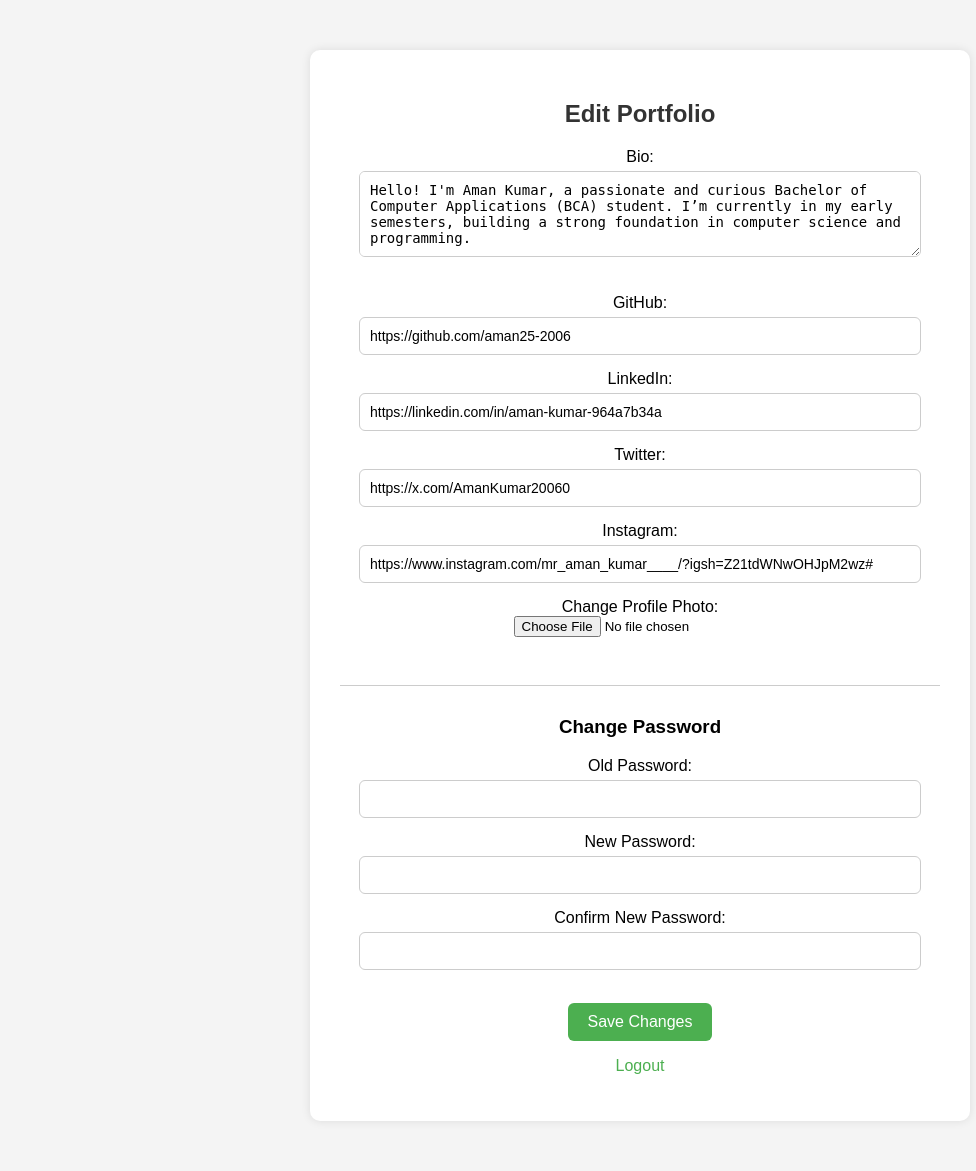
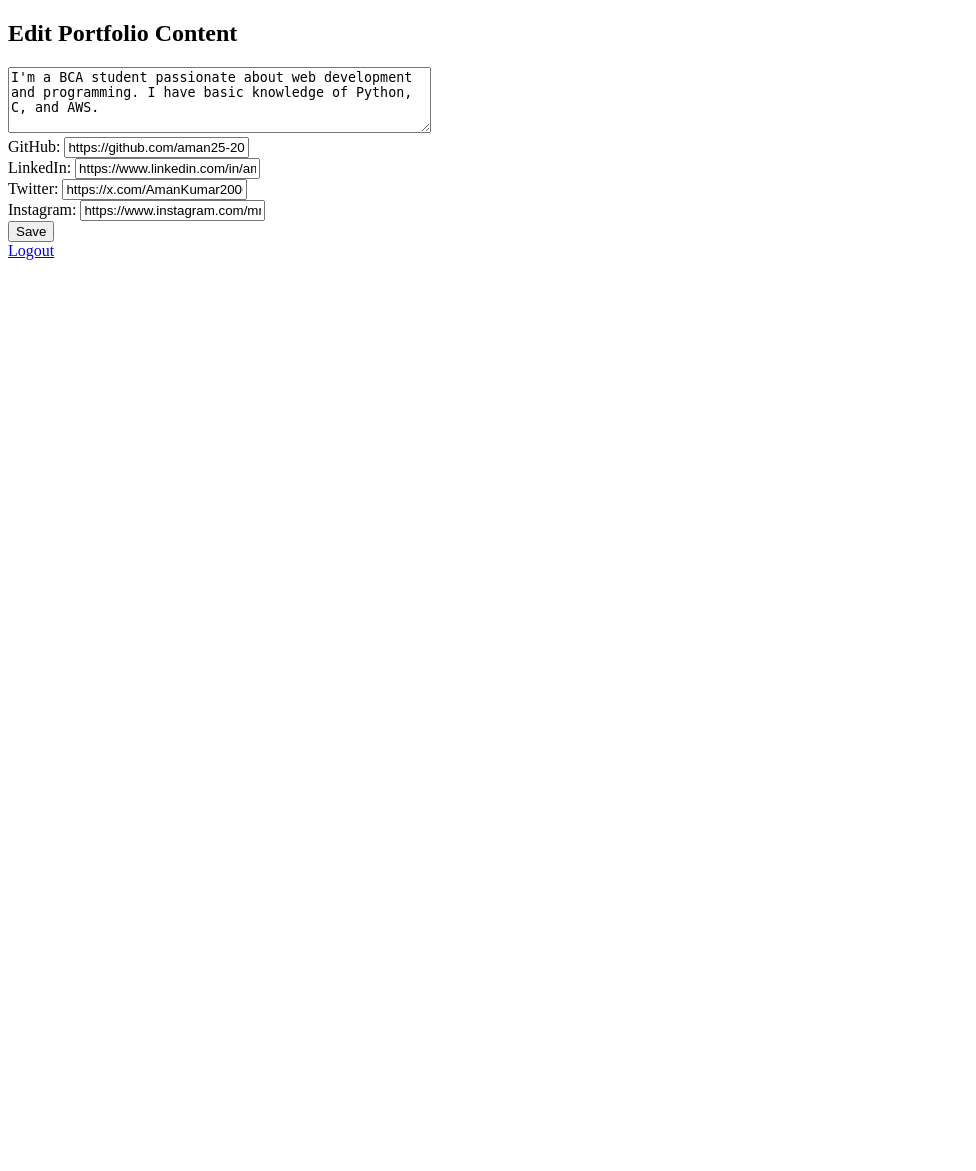
Before and after one commit to aman25-2006/aman25-2006.github.io, a Flask app: page /dashboard in a window 1280 px wide. Shown: the whole page, without its empty margins (0-976 px from the left). After the commit the page ends 260 px from the top, so only its background shows below. Run offline with Flask 3, Linux system fonts and the light colour scheme; the visitor is signed in with stand-in values (Sample User, id 1).

Commit message:
Your Message

```diff
--- a/app.py
+++ b/app.py
@@ -3,30 +3,23 @@ import json
 from werkzeug.security import generate_password_hash, check_password_hash
 
 app = Flask(__name__)
-app.secret_key = 'your_secret_key_here'  # Change this to something strong
+app.secret_key = 'your_secret_key_here'
 
-# Load data from JSON file
 def load_data():
     with open('data.json', 'r') as f:
         return json.load(f)
 
-# Save data to JSON file
 def save_data(data):
     with open('data.json', 'w') as f:
         json.dump(data, f, indent=4)
 
-# Replace this with a hashed password
 admin_password_hash = generate_password_hash("aman1234")
 
-# ------------------- Routes -------------------
-
-# Home Page
 @app.route('/')
 def index():
     data = load_data()
     return render_template('index.html', data=data)
 
-# Admin Login
 @app.route('/admin', methods=['GET', 'POST'])
 def admin():
     if request.method == 'POST':
@@ -38,7 +31,6 @@ def admin():
             return render_template('admin.html', error="Incorrect password")
     return render_template('admin.html')
 
-# Dashboard to Update Info
 @app.route('/dashboard', methods=['GET', 'POST'])
 def dashboard():
     if not session.get('admin'):
@@ -53,15 +45,12 @@ def dashboard():
         data['instagram'] = request.form['instagram']
         save_data(data)
         return redirect(url_for('index'))
-
     return render_template('dashboard.html', data=data)
 
-# Logout Admin
 @app.route('/logout')
 def logout():
     session.pop('admin', None)
     return redirect(url_for('index'))
 
-# ------------------- Main -------------------
 if __name__ == '__main__':
     app.run(debug=True)
--- a/data.json
+++ b/data.json
@@ -1,8 +1,8 @@
 {
-    "bio": "Hello! I'm Aman Kumar, a passionate and curious Bachelor of Computer Applications (BCA) student. I\u2019m currently in my early semesters, building a strong foundation in computer science and programming.\r\n\r\nI have hands-on experience with Python and C, and I\u2019m comfortable working on logic-building, basic data structures, and problem-solving tasks. Alongside this, I\u2019ve started exploring the basics of cloud computing and have a growing interest in AWS (Amazon Web Services) and how cloud platforms can power real-world applications.\r\n\r\nI'm actively looking for opportunities \u2014 workshops, internships, or collaborations \u2014 that help me apply what I\u2019m learning in college to practical, real-world scenarios.\r\n\r\nApart from academics, I enjoy staying updated with the latest in tech, participating in coding challenges, and working on personal growth.\r\n\r\n",
-    "github": "https://github.com/aman25-2006",
-    "linkedin": "https://linkedin.com/in/aman-kumar-964a7b34a",
-    "twitter": "https://x.com/AmanKumar20060",
-    "instagram": "https://www.instagram.com/mr_aman_kumar____/?igsh=Z21tdWNwOHJpM2wz#",
-    "photo": "WhatsApp_Image_2025-06-10_at_11.22.01_AM.jpeg"
+  "name": "Aman Kumar",
+  "bio": "I'm a BCA student passionate about web development and programming. I have basic knowledge of Python, C, and AWS.",
+  "github": "https://github.com/aman25-2006",
+  "linkedin": "https://www.linkedin.com/in/aman-kumar-964a7b34a/",
+  "twitter": "https://x.com/AmanKumar20060",
+  "instagram": "https://www.instagram.com/mr_aman_kumar__?igsh=Z21tdWNwOHJpM2wz"
 }
--- a/static/style.css
+++ b/static/style.css
@@ -1,89 +1,33 @@
 body {
-  font-family: Arial, sans-serif;
-  background: #f4f4f4;
-  margin: 0;
-  padding: 0;
+  font-family: sans-serif;
   text-align: center;
+  background-color: #f9f9f9;
 }
 
 .container {
+  padding: 20px;
   max-width: 600px;
-  margin: 50px auto;
-  background: #fff;
-  padding: 30px;
-  box-shadow: 0 0 10px rgba(0,0,0,0.1);
-  border-radius: 10px;
-}
-
-h1, h2 {
-  color: #333;
+  margin: auto;
 }
 
 .profile-img {
   width: 150px;
-  height: 150px;
   border-radius: 50%;
-  object-fit: cover;
-  border: 4px solid #4caf50;
-  margin-bottom: 20px;
-}
-
-.bio {
-  font-size: 16px;
-  color: #555;
   margin-bottom: 20px;
 }
 
 .social-icons a {
-  margin: 0 10px;
+  margin: 10px;
   font-size: 24px;
-  color: #555;
-  text-decoration: none;
-  transition: color 0.3s ease;
+  color: #000;
 }
 
-.social-icons a:hover {
-  color: #4caf50;
+.bio {
+  font-size: 18px;
+  margin-bottom: 20px;
 }
 
-input[type="text"],
-input[type="url"],
-input[type="password"],
-textarea {
-  width: 90%;
-  padding: 10px;
-  margin-top: 5px;
-  margin-bottom: 15px;
-  border: 1px solid #ccc;
-  border-radius: 6px;
-  font-size: 14px;
+.admin-link {
+  display: block;
+  margin-top: 20px;
 }
-
-button {
-  padding: 10px 20px;
-  background: #4caf50;
-  color: white;
-  border: none;
-  border-radius: 6px;
-  font-size: 16px;
-  cursor: pointer;
-}
-
-button:hover {
-  background: #45a049;
-}
-
-a {
-  color: #4caf50;
-  text-decoration: none;
-}
-
-a:hover {
-  text-decoration: underline;
-}
-
-hr {
-  margin: 30px 0;
-  border: none;
-  border-top: 1px solid #ccc;
-}
--- a/templates/dashboard.html
+++ b/templates/dashboard.html
@@ -1,53 +1,18 @@
 <!DOCTYPE html>
-<html lang="en">
+<html>
 <head>
-  <meta charset="UTF-8" />
   <title>Admin Dashboard</title>
-  <link rel="stylesheet" href="{{ url_for('static', filename='style.css') }}" />
 </head>
 <body>
-  <div class="container">
-    <h2>Edit Portfolio</h2>
-
-    {% if message %}
-      <p style="color: green;">{{ message }}</p>
-    {% endif %}
-
-    <form method="POST" enctype="multipart/form-data">
-      <label>Bio:</label><br>
-      <textarea name="bio" rows="4" required>{{ data.bio }}</textarea><br><br>
-
-      <label>GitHub:</label><br>
-      <input type="url" name="github" value="{{ data.github }}" required><br>
-
-      <label>LinkedIn:</label><br>
-      <input type="url" name="linkedin" value="{{ data.linkedin }}" required><br>
-
-      <label>Twitter:</label><br>
-      <input type="url" name="twitter" value="{{ data.twitter }}" required><br>
-
-      <label>Instagram:</label><br>
-      <input type="url" name="instagram" value="{{ data.instagram }}" required><br>
-
-      <label>Change Profile Photo:</label><br>
-      <input type="file" name="photo"><br><br>
-
-      <hr>
-      <h3>Change Password</h3>
-
-      <label>Old Password:</label><br>
-      <input type="password" name="old_password"><br>
-
-      <label>New Password:</label><br>
-      <input type="password" name="new_password"><br>
-
-      <label>Confirm New Password:</label><br>
-      <input type="password" name="confirm_password"><br><br>
-
-      <button type="submit">Save Changes</button>
-    </form>
-
-    <p><a href="/logout">Logout</a></p>
-  </div>
+  <h2>Edit Portfolio Content</h2>
+  <form method="POST">
+    <textarea name="bio" rows="4" cols="50">{{ data.bio }}</textarea><br>
+    GitHub: <input type="text" name="github" value="{{ data.github }}"><br>
+    LinkedIn: <input type="text" name="linkedin" value="{{ data.linkedin }}"><br>
+    Twitter: <input type="text" name="twitter" value="{{ data.twitter }}"><br>
+    Instagram: <input type="text" name="instagram" value="{{ data.instagram }}"><br>
+    <button type="submit">Save</button>
+  </form>
+  <a href="/logout">Logout</a>
 </body>
 </html>
```
Also changed, not shown: templates/admin.html (+7 -18 lines), templates/index.html (+23 -64 lines), readme.md.
